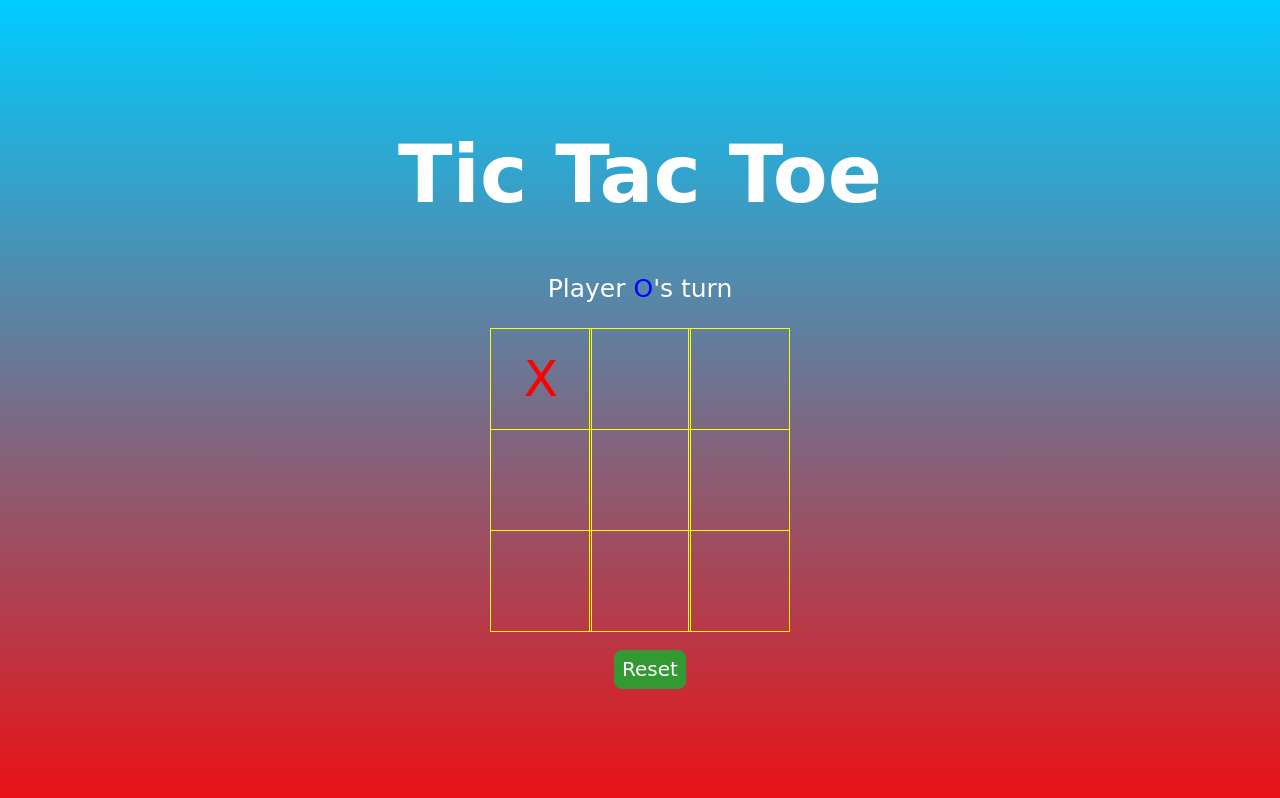
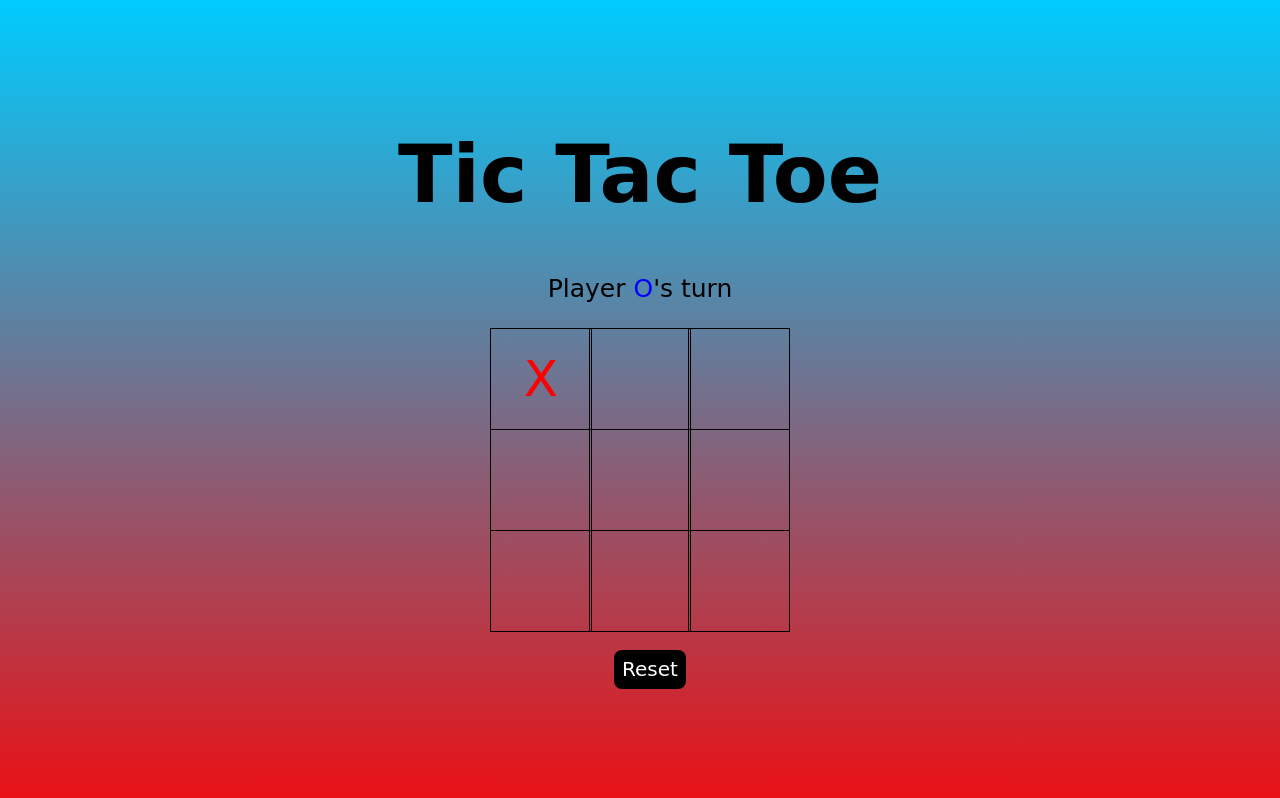
Before and after one commit to CTECH-IT/ip1-JoAnna-Olstad, a plain HTML site: page index.html in a window 1280 px wide. Both pictures are taken after a click on the element 541 px from the left and 379 px from the top of the page. Drawn offline with nearby package versions, Linux system fonts and the light colour scheme.

Commit message:
Tic Tac Toe game finished and description/comments added

```diff
--- a/scripts/main.js
+++ b/scripts/main.js
@@ -20,7 +20,7 @@ window.addEventListener('DOMContentLoaded', () => {
         [6] [7] [8]
     */
 
-    const winningConditions = [
+    const winningConditions = [         /*Combinations that you can win with*/
         [0, 1, 2],
         [3, 4, 5],
         [6, 7, 8],
@@ -30,7 +30,7 @@ window.addEventListener('DOMContentLoaded', () => {
         [0, 4, 8],
         [2, 4, 6]
     ];
-
+    /*Tracks if someone has won the game*/
     function handleResultValidation() {
         let roundWon = false;
         for (let i = 0; i <= 7; i++) {
@@ -47,18 +47,20 @@ window.addEventListener('DOMContentLoaded', () => {
             }
         }
 
-    if (roundWon) {
+        if (roundWon) {
             announce(currentPlayer === 'X' ? PLAYERX_WON : PLAYERO_WON);
             isGameActive = false;
             return;
         }
 
-    if (!board.includes(''))
-        announce(TIE);
+        if (!board.includes(''))
+            announce(TIE);
+
+    /*Pop up that tells which player wins of if it is a tie*/
     }
 
     const announce = (type) => {
-        switch(type){
+        switch (type) {
             case PLAYERO_WON:
                 announcer.innerHTML = 'Player <span class="playerO">O</span> Won';
                 break;
@@ -72,17 +74,17 @@ window.addEventListener('DOMContentLoaded', () => {
     };
 
     const isValidAction = (tile) => {
-        if (tile.innerText === 'X' || tile.innerText === 'O'){
+        if (tile.innerText === 'X' || tile.innerText === 'O') {
             return false;
         }
 
         return true;
     };
 
-    const updateBoard =  (index) => {
+    const updateBoard = (index) => {
         board[index] = currentPlayer;
     }
-
+/*Tells you which players turn it is*/
     const changePlayer = () => {
         playerDisplay.classList.remove(`player${currentPlayer}`);
         currentPlayer = currentPlayer === 'X' ? 'O' : 'X';
@@ -91,7 +93,7 @@ window.addEventListener('DOMContentLoaded', () => {
     }
 
     const userAction = (tile, index) => {
-        if(isValidAction(tile) && isGameActive) {
+        if (isValidAction(tile) && isGameActive) {
             tile.innerText = currentPlayer;
             tile.classList.add(`player${currentPlayer}`);
             updateBoard(index);
@@ -99,7 +101,7 @@ window.addEventListener('DOMContentLoaded', () => {
             changePlayer();
         }
     }
-
+/*Takes pieces off the board to start a new game*/
     const resetBoard = () => {
         board = ['', '', '', '', '', '', '', '', ''];
         isGameActive = true;
@@ -116,9 +118,9 @@ window.addEventListener('DOMContentLoaded', () => {
         });
     }
 
-    tiles.forEach( (tile, index) => {
+    tiles.forEach((tile, index) => {
         tile.addEventListener('click', () => userAction(tile, index));
     });
-
+/*Resets the board for a new game when the reset button is clicked*/
     resetButton.addEventListener('click', resetBoard);
 });
--- a/stylesheets/styles.css
+++ b/stylesheets/styles.css
@@ -10,16 +10,16 @@
     height: 100vh;
     padding-top: 1px;
 }
-
+/*Makes the title black*/
 .title {
-    color: white;
+    color: #000000;
     text-align: center;
     font-size: 40px;
     margin-top: 10%;
 }
 
-.display {
-    color: white;
+.display { /*Makes text other than the title black*/
+    color: #000000;
     font-size: 25px;
     text-align: center;
     margin-top: 1em;
@@ -30,7 +30,7 @@
     display: none;
 }
 
-.container {
+.container { /*centers the board*/
     margin: 0 auto;
     display: grid;
     grid-template-columns: 33% 33% 33%;
@@ -39,8 +39,8 @@
 
 }
 
-.tile {
-    border: 1px solid #ffff00;
+.tile { /*sets the size and olor of the board and aligns them*/
+    border: 1px solid #000000;
     min-width: 100px;
     min-height: 100px;
     display: flex;
@@ -82,6 +82,7 @@
     background-color: #498AFB;
 }
 
+ /*makes reset button black*/
 #reset {
-    background-color: #339933;
+    background-color: #000000;
 }
```
Also changed, not shown: favicon.ico, index.html (line endings or trailing spaces), 1 other file.
